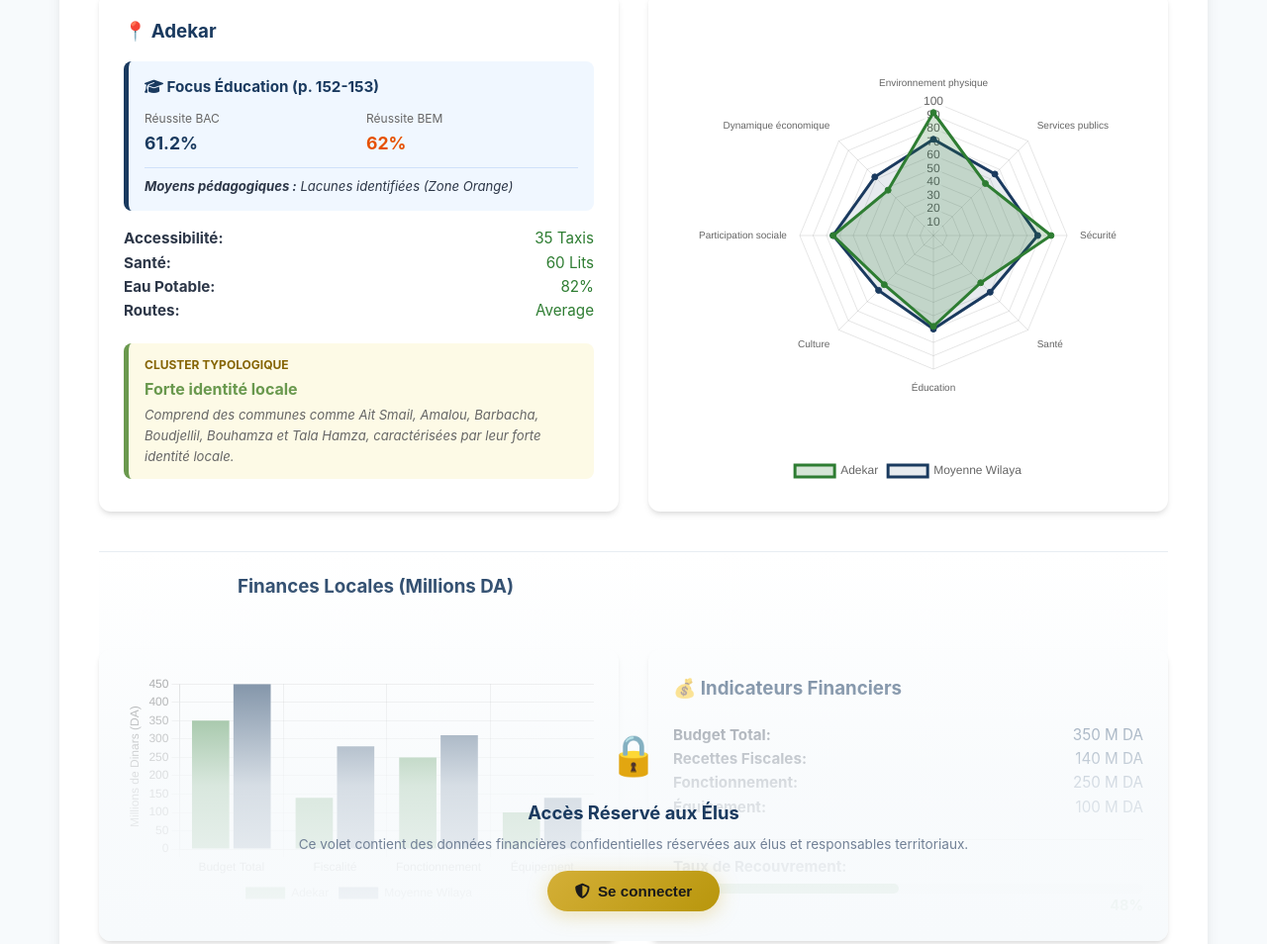
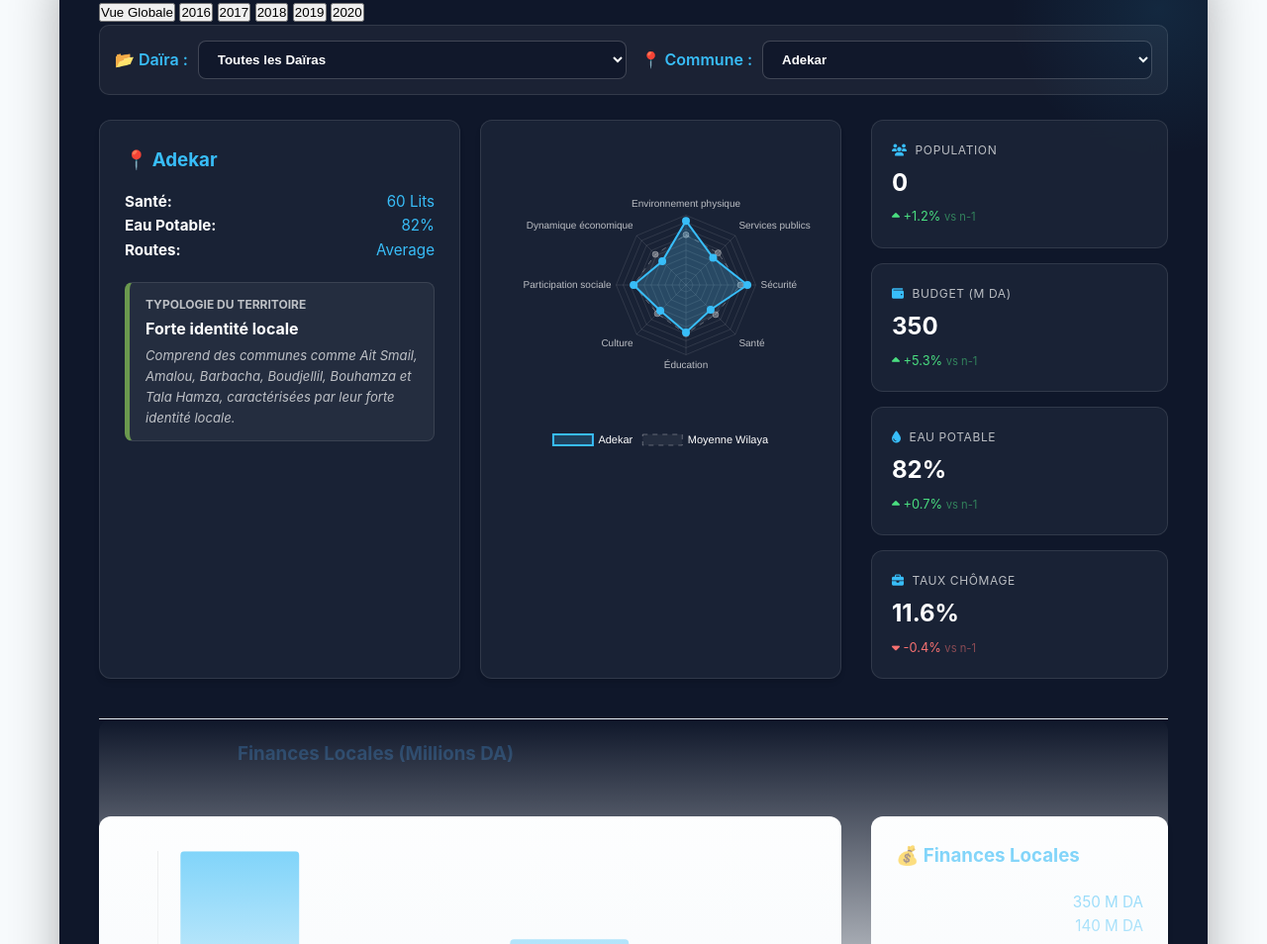
Before and after one commit to lbahloull-create/Observatoire_Bejaia, a website built with Vite: page index.html in a window 1280 px wide. Shown: the part 3188-4142 px from the top of the page at 99% size. Built offline with nearby package versions, Linux system fonts and the light colour scheme.

Commit message:
Mise à jour majeure de l'interface : Dashboard Smart City Premium (Dark Mode, KPI Sidebar, Radar Chart néon)

```diff
--- a/src/main.js
+++ b/src/main.js
@@ -135,11 +135,16 @@
             </div>
 
             <div class="dashboard-grid">
-              <div class="stats-panel" id="commune-details">
-                <!-- Details injected here -->
+              <div class="dashboard-main-content">
+                <div class="stats-panel" id="commune-details" style="background: var(--card-dark); color: white; border: 1px solid rgba(255,255,255,0.1);">
+                  <!-- Details injected here -->
+                </div>
+                <div class="chart-panel" style="background: var(--card-dark); border: 1px solid rgba(255,255,255,0.1);">
+                  <canvas id="radarChart"></canvas>
+                </div>
               </div>
-              <div class="chart-panel">
-                <canvas id="radarChart"></canvas>
+              <div class="kpi-sidebar" id="kpi-sidebar">
+                <!-- KPIs injected here -->
               </div>
             </div>
 
@@ -782,13 +787,33 @@
     const financeCtx = document.getElementById('financeChart').getContext('2d');
     let currentYear = 'Global';
 
+    const updateKPIs = (commune, year) => {
+      const kpiSidebar = document.getElementById('kpi-sidebar');
+      if (!kpiSidebar) return;
+
+      const stats = [
+        { label: 'Population', value: (commune.population || 0).toLocaleString('fr-FR'), trend: '+1.2%', icon: 'users' },
+        { label: 'Budget (M DA)', value: (commune.finances.budgetTotal || 0).toLocaleString('fr-FR'), trend: '+5.3%', icon: 'wallet' },
+        { label: 'Eau Potable', value: `${commune.details.waterAccess || 0}%`, trend: '+0.7%', icon: 'tint' },
+        { label: 'Taux Chômage', value: '11.6%', trend: '-0.4%', icon: 'briefcase', down: true }
+      ];
+
+      kpiSidebar.innerHTML = stats.map(s => `
+        <div class="kpi-card">
+          <div class="label"><i class="fas fa-${s.icon}" style="margin-right: 8px; color: var(--accent-neon-blue);"></i>${s.label}</div>
+          <div class="value">${s.value}</div>
+          <div class="trend ${s.down ? 'trend-down' : 'trend-up'}">
+            <i class="fas fa-caret-${s.down ? 'down' : 'up'}"></i> ${s.trend} <span style="opacity: 0.5; font-size: 0.7rem;">vs n-1</span>
+          </div>
+        </div>
+      `).join('');
+    };
+
     const updateUI = (communeId, year = 'Global') => {
       const commune = communeData.find(c => c.id == communeId);
       const clusterInfo = clusters.find(cl => cl.id === commune.cluster);
 
       const data = (year === 'Global') ? commune : commune.history[year];
-
-      // Handle missing regionalAverageHistory gracefully
       const avg = (year === 'Global' || !regionalAverageHistory) ? regionalAverage : {
         scores: regionalAverageHistory[year] ? regionalAverageHistory[year].scores : regionalAverage.scores,
         finances: regionalAverageHistory[year] ? {
@@ -799,158 +824,122 @@
         } : regionalAverage.finances
       };
 
-      // Build focus HTML
+      updateKPIs(commune, year);
+
       let focusHtml = '';
-
       if (year !== 'Global') {
-        focusHtml += `<div style="margin-bottom: 15px;"><span class="year-badge">Données Exercice ${year}</span></div>`;
+        focusHtml += `<div style="margin-bottom: 15px;"><span class="year-badge" style="background: var(--accent-neon-blue); color: #0f172a;">Données Exercice ${year}</span></div>`;
         if (data.finances.details && data.finances.details.deficit) {
           focusHtml += `
             <div class="risk-alert" style="background: rgba(255, 77, 77, 0.1); border-left: 4px solid #ff4d4d; color: #ff4d4d;">
               <h4><i class="fas fa-exclamation-circle"></i> Alerte : Excédent de Dépenses</h4>
-              <p>Commune identifiée en situation de déficit pour l'exercice ${year} (Tableau 7.1 de la thèse).</p>
+              <p>Commune identifiée en situation de déficit pour l'exercice ${year}.</p>
             </div>`;
         }
       }
 
-      // Risk Focus (Chapitre VI)
       if (commune.details.riskAlert) {
         focusHtml += `
-          <div class="risk-alert">
+          <div class="risk-alert" style="background: rgba(255,165,0,0.1); border-left: 4px solid #ffa500; color: #ffa500;">
             <h4><i class="fas fa-exclamation-triangle"></i> Zone d'Attention Prioritaire</h4>
-            <p>Taux élevés d'accidents et d'urgences identifiés (Doctorat, p. 245).</p>
-            <p style="margin-top: 5px; font-size: 0.85rem;">
-              <strong>Accidents:</strong> ${commune.details.accidentRate} &nbsp;|&nbsp;
-              <strong>Urgences:</strong> ${commune.details.emergencyCalls} appels/an
-            </p>
+            <p>Facteurs de risques identifiés dans la thèse (p. 245).</p>
           </div>`;
       }
 
-      // Education Focus (Chapitre V)
-      const bemRate = commune.details.bemSuccess || 62.0;
-      const pedResources = commune.details.pedagogicalResources || 'Lacunes identifiées (Zone Orange)';
-      const edColor = parseFloat(bemRate) >= 65 ? '#2e7d32' : '#e65100';
-      focusHtml += `
-        <div class="edu-focus">
-          <h4><i class="fas fa-graduation-cap"></i> Focus Éducation (p. 152-153)</h4>
-          <div style="display: grid; grid-template-columns: 1fr 1fr; gap: 10px; margin: 10px 0;">
-            <div>
-              <p style="font-size: 0.75rem; color: #666; margin-bottom: 2px;">Réussite BAC</p>
-              <p style="font-weight: 700; font-size: 1.1rem; color: var(--primary-blue);">${commune.details.bacSuccess}%</p>
-            </div>
-            <div>
-              <p style="font-size: 0.75rem; color: #666; margin-bottom: 2px;">Réussite BEM</p>
-              <p style="font-weight: 700; font-size: 1.1rem; color: ${edColor};">${bemRate}%</p>
-            </div>
-          </div>
-          <p style="font-size: 0.82rem; font-style: italic; border-top: 1px solid #d0e1f9; padding-top: 8px;">
-            <strong>Moyens pédagogiques :</strong> ${pedResources}
-          </p>
-        </div>`;
-
       detailsDiv.innerHTML = `
-        <h3 style="color: var(--primary-blue); margin-bottom: 15px;">📍 ${commune.name}</h3>
+        <h3 style="color: var(--accent-neon-blue); margin-bottom: 15px;">📍 ${commune.name}</h3>
         ${focusHtml}
         <div style="font-size: 0.95rem; margin-top: 10px;">
-          <p><strong>Accessibilité:</strong> <span style="color: var(--primary-green); float: right;">${commune.details.taxis} Taxis</span></p>
-          <p><strong>Santé:</strong> <span style="color: var(--primary-green); float: right;">${commune.details.hospitalBeds} Lits</span></p>
-          <p><strong>Eau Potable:</strong> <span style="color: var(--primary-green); float: right;">${commune.details.waterAccess}%</span></p>
-          <p><strong>Routes:</strong> <span style="color: var(--primary-green); float: right;">${commune.details.roadStatus}</span></p>
+          <p><strong>Santé:</strong> <span style="color: var(--accent-neon-blue); float: right;">${commune.details.hospitalBeds} Lits</span></p>
+          <p><strong>Eau Potable:</strong> <span style="color: var(--accent-neon-blue); float: right;">${commune.details.waterAccess}%</span></p>
+          <p><strong>Routes:</strong> <span style="color: var(--accent-neon-blue); float: right;">${commune.details.roadStatus}</span></p>
         </div>
-        <div class="cluster-badge" style="border-left-color: ${clusterColors[commune.cluster]};">
-          <p style="font-size: 0.75rem; font-weight: 700; text-transform: uppercase; color: #856404; margin-bottom: 3px;">Cluster Typologique</p>
-          <p style="font-weight: 700; color: ${clusterColors[commune.cluster]}; margin-bottom: 3px;">${clusterInfo.name}</p>
-          <p style="font-size: 0.82rem; color: #666; font-style: italic;">${clusterInfo.description}</p>
+        <div class="cluster-badge" style="background: rgba(255,255,255,0.05); border: 1px solid rgba(255,255,255,0.1); border-left: 5px solid ${clusterColors[commune.cluster]}; margin-top: 20px;">
+          <p style="font-size: 0.75rem; font-weight: 700; text-transform: uppercase; color: var(--text-dim); margin-bottom: 3px;">Typologie du Territoire</p>
+          <p style="font-weight: 700; color: white; margin-bottom: 3px;">${clusterInfo.name}</p>
+          <p style="font-size: 0.82rem; color: var(--text-dim); font-style: italic;">${clusterInfo.description}</p>
         </div>
       `;
 
-      const financeDetails = data.finances.details || {};
       financeDetailsDiv.innerHTML = `
         <div style="display: flex; justify-content: space-between; align-items: start; margin-bottom: 20px;">
-          <h3 style="color: var(--primary-blue); margin: 0;">💰 Indicateurs Financiers</h3>
-          ${year !== 'Global' ? `<span style="font-size: 0.8rem; background: #e3f2fd; color: #1565c0; padding: 4px 10px; border-radius: 4px; font-weight: 600;">${year}</span>` : ''}
+          <h3 style="color: var(--accent-neon-blue); margin: 0;">💰 Finances Locales</h3>
         </div>
-        <div style="font-size: 0.95rem;">
-          <p><strong>Budget Total:</strong> <span style="color: var(--primary-blue); float: right;">${data.finances.budgetTotal} M DA</span></p>
-          <p><strong>Recettes Fiscales:</strong> <span style="color: var(--primary-blue); float: right;">${data.finances.recettesFiscales} M DA</span></p>
-          <p><strong>Fonctionnement:</strong> <span style="color: var(--primary-blue); float: right;">${data.finances.depensesFonctionnement} M DA</span></p>
-          <p><strong>Équipement:</strong> <span style="color: var(--primary-blue); float: right;">${data.finances.depensesEquipement} M DA</span></p>
-
-          ${year !== 'Global' ? `
-          <div style="margin-top: 15px; padding: 12px; background: rgba(212, 175, 55, 0.05); border-radius: 8px; border: 1px dashed #d4af37;">
-            <p style="font-size: 0.85rem; margin-bottom: 5px;"><strong>Rigidité budgétaire:</strong> <span style="float: right;">${financeDetails.rigidité}%</span></p>
-            <p style="font-size: 0.85rem; margin-bottom: 5px;"><strong>Autonomie financière:</strong> <span style="float: right;">${financeDetails.autonomie}%</span></p>
-            <p style="font-size: 0.85rem;"><strong>Effort investissement:</strong> <span style="float: right;">${financeDetails.effortInvestissement}%</span></p>
+        <div style="font-size: 0.95rem; color: white;">
+          <p><strong>Budget Total:</strong> <span style="color: var(--accent-neon-blue); float: right;">${data.finances.budgetTotal} M DA</span></p>
+          <p><strong>Recettes Fiscales:</strong> <span style="color: var(--accent-neon-blue); float: right;">${data.finances.recettesFiscales} M DA</span></p>
+          <div style="margin-top: 20px; padding-top: 15px; border-top: 1px solid rgba(255,255,255,0.1);">
+            <p style="margin-bottom: 8px;"><strong>Taux de Recouvrement:</strong></p>
+            <div style="width: 100%; background: rgba(255,255,255,0.1); border-radius: 20px; height: 8px;">
+              <div style="width: ${commune.finances.tauxRecouvrement}%; background: var(--accent-neon-blue); height: 100%; border-radius: 20px; box-shadow: 0 0 10px var(--accent-neon-blue);"></div>
+            </div>
           </div>
-          ` : `
-          <div style="margin-top: 20px; padding-top: 15px; border-top: 1px solid #ddd;">
-            <p><strong>Taux de Recouvrement:</strong></p>
-            <div style="width: 100%; background: #eee; border-radius: 20px; height: 10px; margin-top: 5px;">
-              <div style="width: ${commune.finances.tauxRecouvrement}%; background: var(--primary-green); height: 100%; border-radius: 20px; transition: width 0.5s ease;"></div>
-            </div>
-            <p style="text-align: right; font-size: 0.9rem; font-weight: bold; color: var(--primary-green);">${commune.finances.tauxRecouvrement}%</p>
-          </div>
-          `}
         </div>
       `;
-
-      // Update Radar Chart
-      const labels = dimensions.map(d => d.name);
-      const communeScores = dimensions.map(d => data.scores[d.id] || 0);
-      const avgScores = dimensions.map(d => avg.scores[d.id] || avg.scores.env || 60);
 
       if (radarChart) radarChart.destroy();
       radarChart = new Chart(radarCtx, {
         type: 'radar',
         data: {
-          labels,
+          labels: dimensions.map(d => d.name),
           datasets: [
             {
               label: commune.name,
-              data: communeScores,
-              backgroundColor: 'rgba(46, 125, 50, 0.2)',
-              borderColor: '#2e7d32',
-              pointBackgroundColor: '#2e7d32',
+              data: dimensions.map(d => data.scores[d.id] || 0),
+              backgroundColor: 'rgba(56, 189, 248, 0.2)',
+              borderColor: '#38bdf8',
+              pointBackgroundColor: '#38bdf8',
+              borderWidth: 2,
             },
             {
               label: 'Moyenne Wilaya',
-              data: avgScores,
-              backgroundColor: 'rgba(26, 58, 95, 0.1)',
-              borderColor: '#1a3a5f',
-              pointBackgroundColor: '#1a3a5f',
+              data: dimensions.map(d => avg.scores[d.id] || 60),
+              backgroundColor: 'rgba(255, 255, 255, 0.05)',
+              borderColor: 'rgba(255, 255, 255, 0.3)',
+              pointBackgroundColor: 'rgba(255, 255, 255, 0.3)',
+              borderWidth: 1,
+              borderDash: [5, 5],
             }
           ]
         },
         options: {
-          scales: { r: { beginAtZero: true, max: 100 } },
-          plugins: { legend: { position: 'bottom' } }
+          scales: {
+            r: {
+              beginAtZero: true,
+              max: 100,
+              grid: { color: 'rgba(255, 255, 255, 0.1)' },
+              angleLines: { color: 'rgba(255, 255, 255, 0.1)' },
+              pointLabels: { color: 'rgba(255, 255, 255, 0.7)', font: { size: 10 } },
+              ticks: { display: false }
+            }
+          },
+          plugins: {
+            legend: { labels: { color: 'white', font: { size: 11 } }, position: 'bottom' }
+          }
         }
       });
 
-      // Update Finance Chart
       if (financeChart) financeChart.destroy();
-      const financeLabels = ['Budget Total', 'Fiscalité', 'Fonctionnement', 'Équipement'];
       financeChart = new Chart(financeCtx, {
         type: 'bar',
         data: {
-          labels: financeLabels,
+          labels: ['Budget', 'Fiscalité', 'Fonct.', 'Équip.'],
           datasets: [
             {
               label: commune.name,
               data: [data.finances.budgetTotal, data.finances.recettesFiscales, data.finances.depensesFonctionnement, data.finances.depensesEquipement],
-              backgroundColor: '#2e7d32',
-            },
-            {
-              label: 'Moyenne Wilaya',
-              data: [avg.finances.budgetTotal, avg.finances.recettesFiscales, avg.finances.depensesFonctionnement, avg.finances.depensesEquipement],
-              backgroundColor: '#1a3a5f',
+              backgroundColor: '#38bdf8',
+              borderRadius: 4,
             }
           ]
         },
         options: {
           responsive: true,
-          scales: { y: { beginAtZero: true, title: { display: true, text: 'Millions de Dinars (DA)' } } },
-          plugins: { legend: { position: 'bottom' } }
+          scales: {
+            y: { beginAtZero: true, grid: { color: 'rgba(255, 255, 255, 0.05)' }, ticks: { color: 'rgba(255, 255, 255, 0.5)' } },
+            x: { grid: { display: false }, ticks: { color: 'rgba(255, 255, 255, 0.5)' } }
+          },
+          plugins: { legend: { display: false } }
         }
       });
     };
--- a/src/style.css
+++ b/src/style.css
@@ -15,6 +15,11 @@
   --warning: #f59e0b;
   --danger: #ef4444;
   --success: #10b981;
+  /* Smart City Theme */
+  --bg-dark-deep: #0f172a;
+  --card-dark: rgba(30, 41, 59, 0.7);
+  --accent-neon-blue: #38bdf8;
+  --text-dim: rgba(255, 255, 255, 0.7);
 }
 
 * {
@@ -190,25 +195,110 @@
 
 /* Dashboard Mockup */
 .dashboard {
-  background: white;
+  background: var(--bg-dark-deep);
   padding: 40px;
   border-radius: var(--radius);
-  box-shadow: var(--shadow-lg);
-  border-top: 5px solid var(--primary-blue);
+  box-shadow: 0 20px 50px rgba(0,0,0,0.3);
+  border-top: 4px solid var(--accent-neon-blue);
+  color: white;
+  position: relative;
+  overflow: hidden;
+}
+
+.dashboard::before {
+  content: '';
+  position: absolute;
+  top: -100px;
+  right: -100px;
+  width: 300px;
+  height: 300px;
+  background: radial-gradient(circle, rgba(56, 189, 248, 0.1) 0%, transparent 70%);
+  pointer-events: none;
 }
 
 .dashboard-controls {
   margin-bottom: 30px;
   display: flex;
   gap: 20px;
+  background: rgba(255,255,255,0.05);
+  padding: 20px;
+  border-radius: 12px;
+  border: 1px solid rgba(255,255,255,0.1);
+}
+
+.dashboard-controls label {
+  color: var(--accent-neon-blue) !important;
+}
+
+.dashboard-controls select {
+  background: rgba(15, 23, 42, 0.8) !important;
+  color: white !important;
+  border: 1px solid rgba(255,255,255,0.2) !important;
 }
 
 .dashboard-grid {
   display: grid;
-  grid-template-columns: repeat(auto-fit, minmax(400px, 1fr));
+  grid-template-columns: 1fr 300px; /* Main content + KPI Sidebar */
   gap: 30px;
   margin-bottom: 30px;
 }
+
+.dashboard-main-content {
+  display: grid;
+  grid-template-columns: 1fr 1fr;
+  gap: 20px;
+}
+
+@media (max-width: 1100px) {
+  .dashboard-grid {
+    grid-template-columns: 1fr;
+  }
+  .dashboard-main-content {
+    grid-template-columns: 1fr;
+  }
+}
+
+.kpi-sidebar {
+  display: flex;
+  flex-direction: column;
+  gap: 15px;
+}
+
+.kpi-card {
+  background: var(--card-dark);
+  backdrop-filter: blur(10px);
+  padding: 20px;
+  border-radius: 12px;
+  border: 1px solid rgba(255,255,255,0.1);
+  transition: transform 0.3s;
+}
+
+.kpi-card:hover {
+  transform: translateX(-5px);
+  border-color: var(--accent-neon-blue);
+}
+
+.kpi-card .label {
+  font-size: 0.75rem;
+  color: var(--text-dim);
+  text-transform: uppercase;
+  letter-spacing: 0.05em;
+  margin-bottom: 5px;
+}
+
+.kpi-card .value {
+  font-size: 1.5rem;
+  font-weight: 700;
+  color: white;
+}
+
+.kpi-card .trend {
+  font-size: 0.8rem;
+  margin-top: 5px;
+}
+
+.trend-up { color: #4ade80; }
+.trend-down { color: #f87171; }
 
 @media (max-width: 900px) {
   .dashboard-grid {
```
